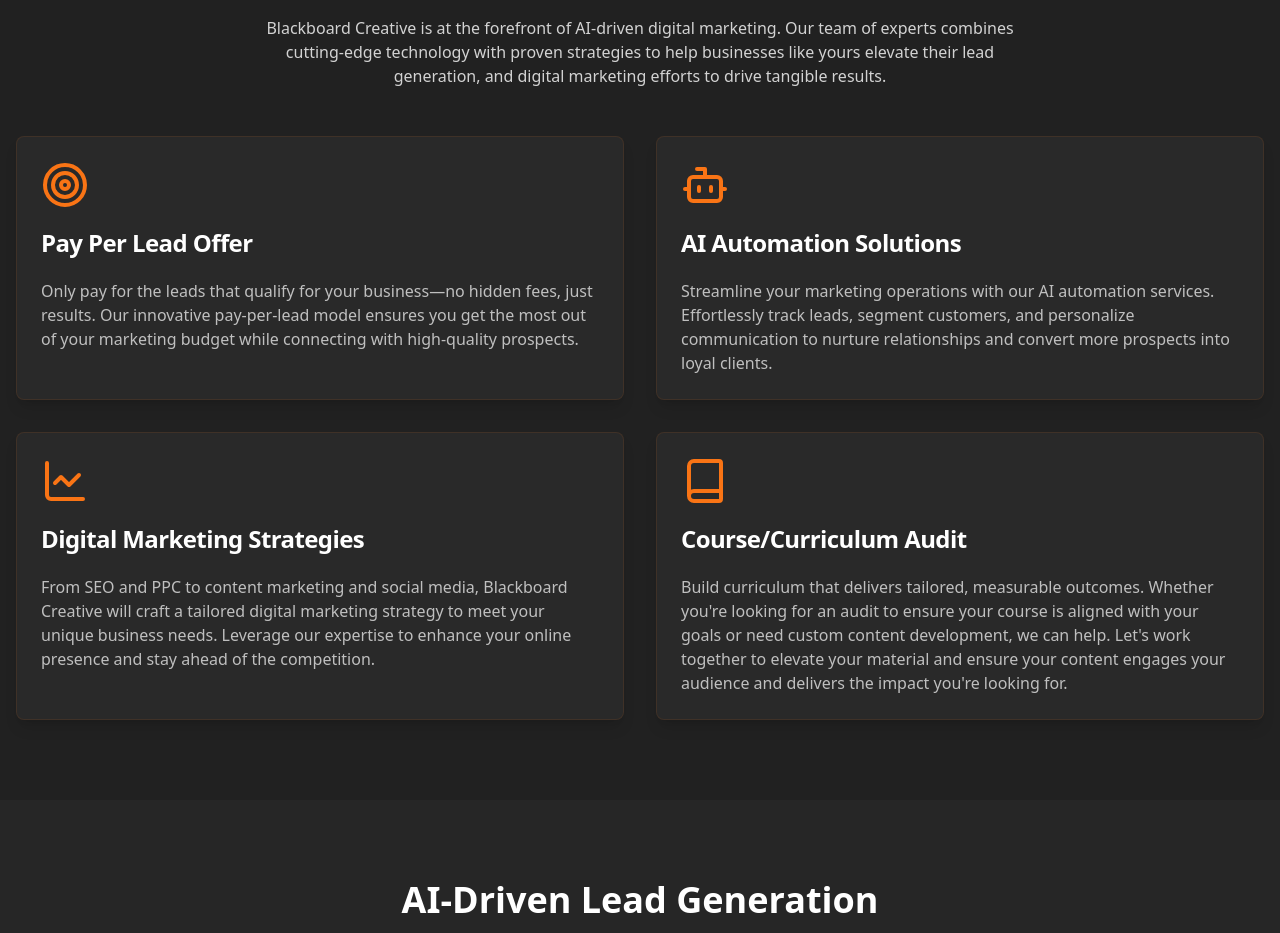
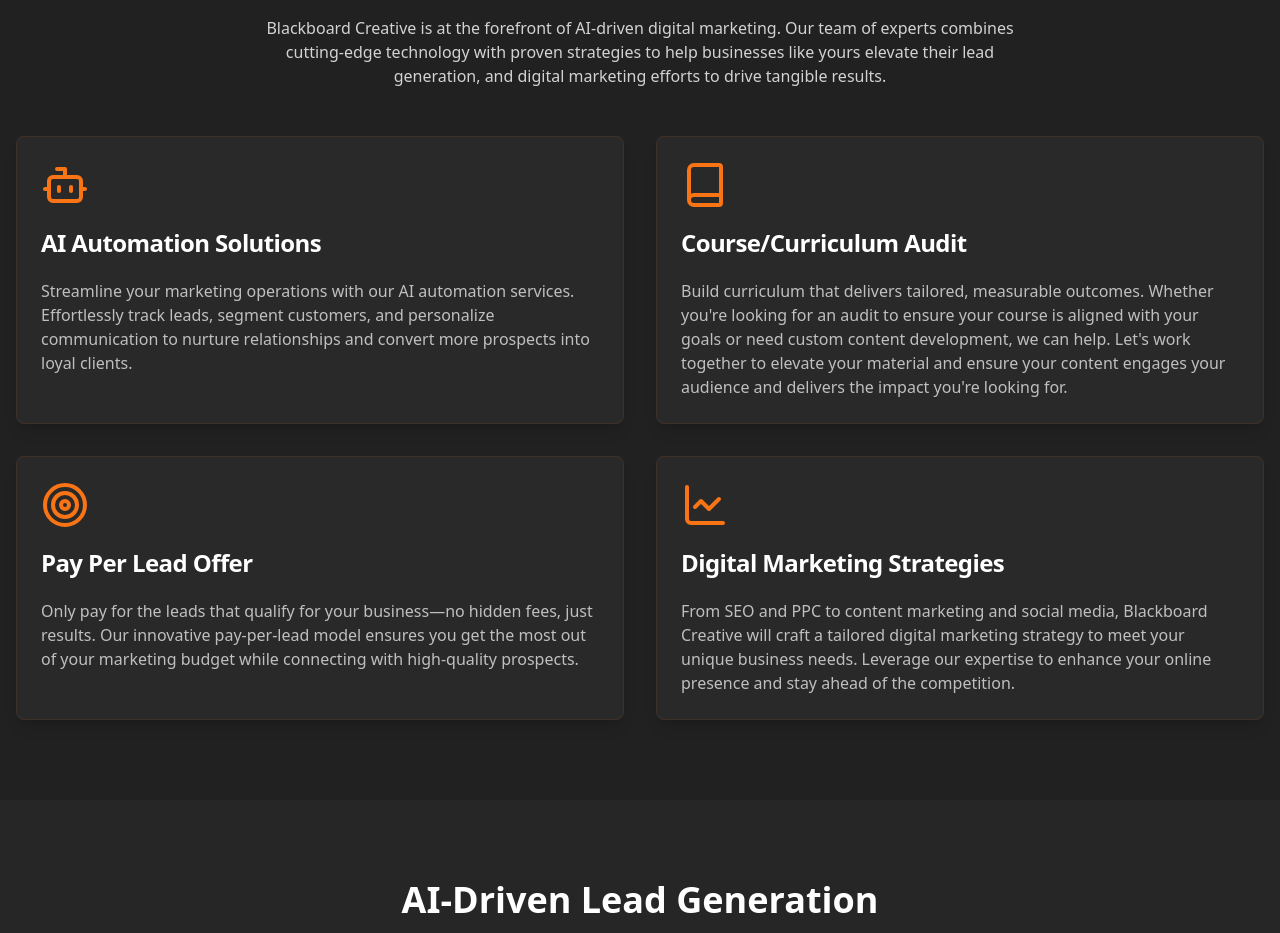
Before and after one commit to duronjackson/blackboard-landing-lounge, a React (Vite) app: page / in a window 1280 px wide. Shown: the part 840-1773 px from the top of the page. Built offline with nearby package versions, Linux system fonts and the light colour scheme.

Commit message:
Reorder service info boxes
Reorder the service info boxes in the specified order.

```diff
--- a/src/components/HighConvertingServices.tsx
+++ b/src/components/HighConvertingServices.tsx
@@ -1,4 +1,3 @@
-
 import { Bot, LineChart, Users, Target, Zap, Book, Check } from "lucide-react";
 import { Button } from "@/components/ui/button";
 
--- a/src/components/Services.tsx
+++ b/src/components/Services.tsx
@@ -4,24 +4,24 @@ import { Card, CardContent, CardHeader, CardTitle } from "@/components/ui/card";
 
 const services = [
   {
+    title: "AI Automation Solutions",
+    description: "Streamline your marketing operations with our AI automation services. Effortlessly track leads, segment customers, and personalize communication to nurture relationships and convert more prospects into loyal clients.",
+    icon: Bot,
+  },
+  {
+    title: "Course/Curriculum Audit",
+    description: "Build curriculum that delivers tailored, measurable outcomes. Whether you're looking for an audit to ensure your course is aligned with your goals or need custom content development, we can help. Let's work together to elevate your material and ensure your content engages your audience and delivers the impact you're looking for.",
+    icon: Book,
+  },
+  {
     title: "Pay Per Lead Offer",
     description: "Only pay for the leads that qualify for your business—no hidden fees, just results. Our innovative pay-per-lead model ensures you get the most out of your marketing budget while connecting with high-quality prospects.",
     icon: Target,
   },
   {
-    title: "AI Automation Solutions",
-    description: "Streamline your marketing operations with our AI automation services. Effortlessly track leads, segment customers, and personalize communication to nurture relationships and convert more prospects into loyal clients.",
-    icon: Bot,
-  },
-  {
     title: "Digital Marketing Strategies",
     description: "From SEO and PPC to content marketing and social media, Blackboard Creative will craft a tailored digital marketing strategy to meet your unique business needs. Leverage our expertise to enhance your online presence and stay ahead of the competition.",
     icon: LineChart,
-  },
-  {
-    title: "Course/Curriculum Audit",
-    description: "Build curriculum that delivers tailored, measurable outcomes. Whether you're looking for an audit to ensure your course is aligned with your goals or need custom content development, we can help. Let's work together to elevate your material and ensure your content engages your audience and delivers the impact you're looking for.",
-    icon: Book,
   }
 ];
 
```
